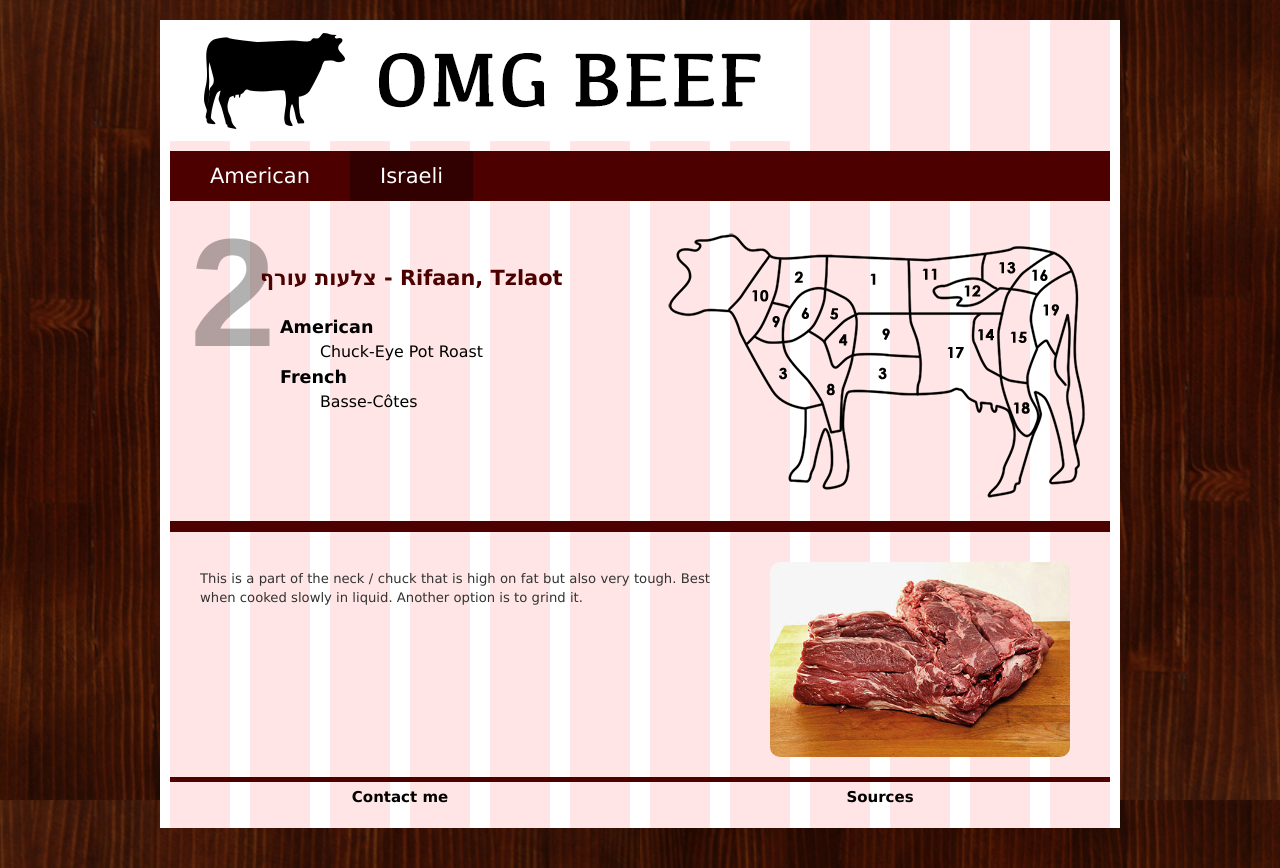
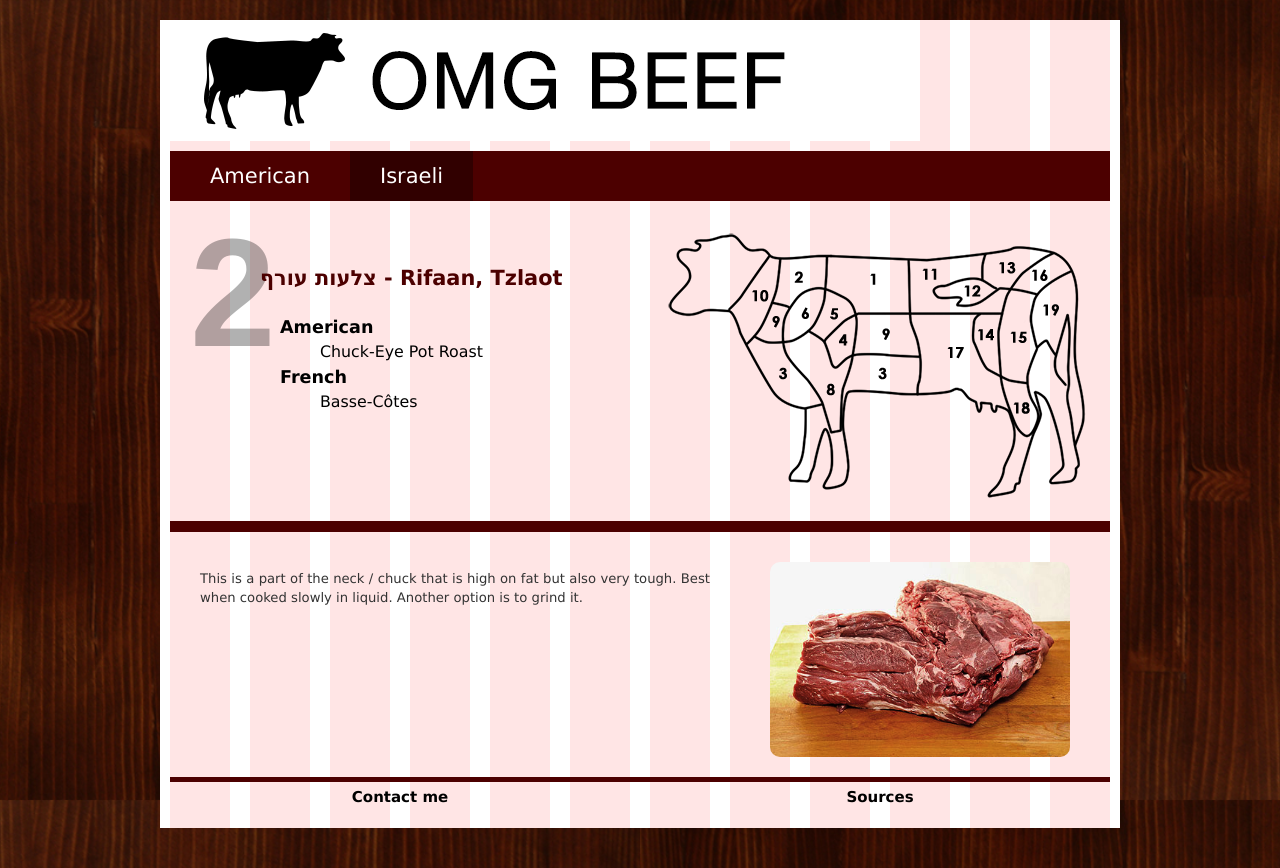
Before and after one commit to zomerfeld/OMGBeef-website, a plain HTML site: page cow/il/2.html in a window 1280 px wide. Drawn offline with Linux system fonts and the light colour scheme; files whose address does not match are found by name.

Commit message:
logotry1

```diff
--- a/cow/il/2.html
+++ b/cow/il/2.html
@@ -12,7 +12,7 @@
 
 
 <div class="container_12">
-	<div class="grid_12"> <a href="/"> <img src="/cow/images/header4.png" alt=""/> </a> </div>
+	<div class="grid_12"> <a href="/"> <img src="/cow/images/header5.png" alt=""/> </a> </div>
 	<div class="clear"></div>
 	<div class="grid_12 navbar">
 		<ul>
```
Also changed, not shown: cow/images/header5.png (added).
